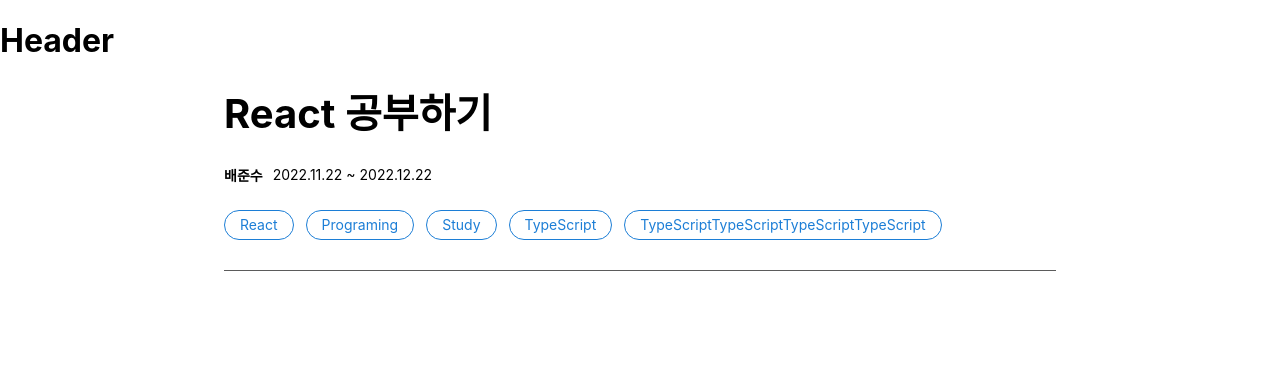
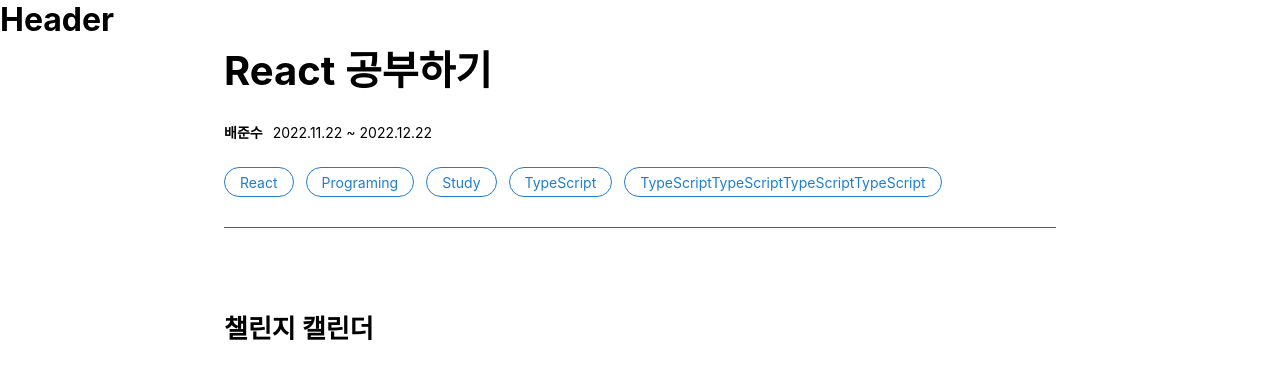
Before and after one commit to DSM-ROC/DSM-ROC_FrontEnd-V2, a React (Create React App) app: page /challenge/1/calendar in a window 1280 px wide. Shown: the top 378 px of the page. Built offline with nearby package versions, Linux system fonts and the light colour scheme.

Commit message:
feat: calendar Title

```diff
--- a/src/index.css
+++ b/src/index.css
@@ -17,8 +17,13 @@
 
 * {
   box-sizing: border-box;
+  margin: 0;
+  padding: 0;
 }
 
 *:not(input, textarea) {
+  -webkit-user-select: none;
+  -moz-user-select: none;
+  -ms-user-select: none;
   user-select: none;
 }
--- a/src/pages/challenge/calendar.tsx
+++ b/src/pages/challenge/calendar.tsx
@@ -19,10 +19,16 @@
     <>
       <CalendarPage>
         <ChallengeInfoSection challengeData={challengeData} />
+        <Title>챌린지 캘린더</Title>
       </CalendarPage>
     </>
   );
 };
+
+const Title = styled.h1`
+  font-size: 26px;
+  margin-top: 80px;
+`;
 
 const CalendarPage = styled.main`
   width: 65%;
```
